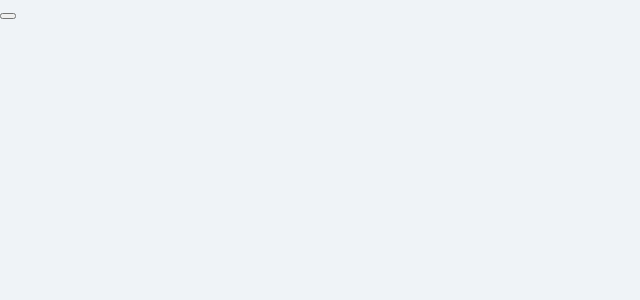
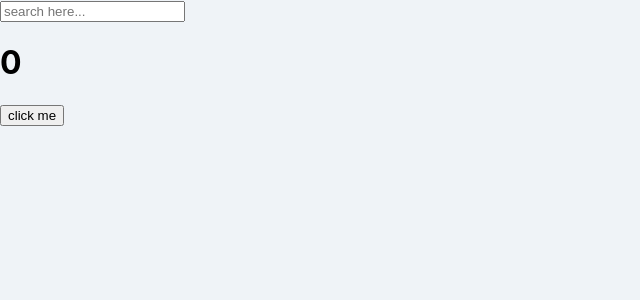
Before and after one commit to lee-yeon-ji/ReactApp, a React (Create React App) app: page / in a window 1280 px wide. Shown: the top 300 px of the page, without its empty margins (0-640 px from the left). Built offline with nearby package versions, Linux system fonts and the light colour scheme.

Commit message:
react todolist 복습

```diff
--- a/src/ToDo_practice/ToDoList.js
+++ b/src/ToDo_practice/ToDoList.js
@@ -1,18 +1,70 @@
 import {useState, useEffect, use} from "react";
 import button from "../Button";
-import {logDOM} from "@testing-library/react";
-
-
-function ToDoList({text}){
-
-    return(
-
-            <button>{text}
 
 
 
-            </button>
+// function ToDoList(){
+//
+//     // counter은 데이터 setValues는 데이터를 수정하기 위한 함수 결과값은 counter의 배열.
+//     const [counter, setValues] = useState(0);
+//
+//     const [keyword, setKeyword] = useState("");
+//
+//     // 이벤트 바인딩을 줄 때 해당하는 이벤트 앞에 on을 붙여서 행동을 적음.
+//     const onClick = () => setValues((prev) => prev + 1);
+//     const onChange = (event) => setKeyword(event.target.value);
+//
+//     useEffect(() => {
+//         console.log("counter")
+//     }, [counter]);
+//
+//     useEffect(() => {
+//         console.log("for", keyword);
+//
+//     }, [keyword]);
+//     return(
+//         <div>
+//             <input value={keyword} onChange={onChange} type="text" placeholder="Search here..."/>
+//             {/* {}의 안에 JavaScript 변수를 HTML에 삽입, javascript 코드를 실행*/}
+//             <h1>{counter}</h1>
+//             <button onClick={onClick}>click me</button>
+//         </div>
+//     )
+//
+// }
+//
+// export default ToDoList;
 
+
+function ToDoList(){
+    const [counter, setCounter] = useState(0);
+    const [keyword, setKeyword] = useState("");
+    const onClick = () => setCounter((prev) => prev +1);
+    const onChange = (event) => setKeyword(event.target.value);
+
+    useEffect(() => {
+        console.log("start")
+    },[]);
+
+    useEffect(() => {
+        console.log("counter")
+    }, [counter]);
+
+
+    useEffect(() => {
+        if(keyword !==  "" && keyword.length > 5){
+            console.log("for", keyword);
+        }
+
+
+        }
+    ,[keyword])
+    return (
+        <div>
+            <input value={keyword} onChange={onChange} type="text" placeholder="search here..."/>
+            <h1 >{counter}</h1>
+            <button onClick={onClick}>click me</button>
+        </div>
     )
 }
 
```
